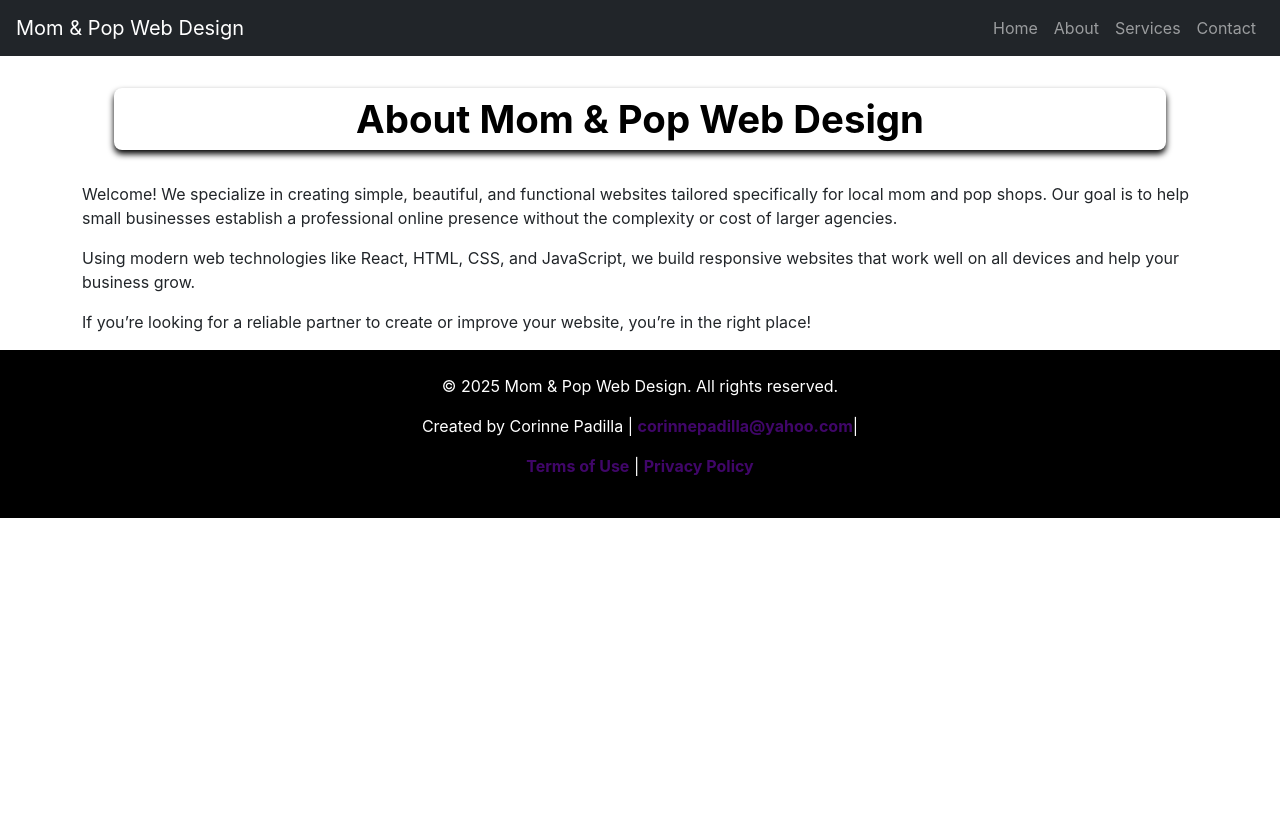
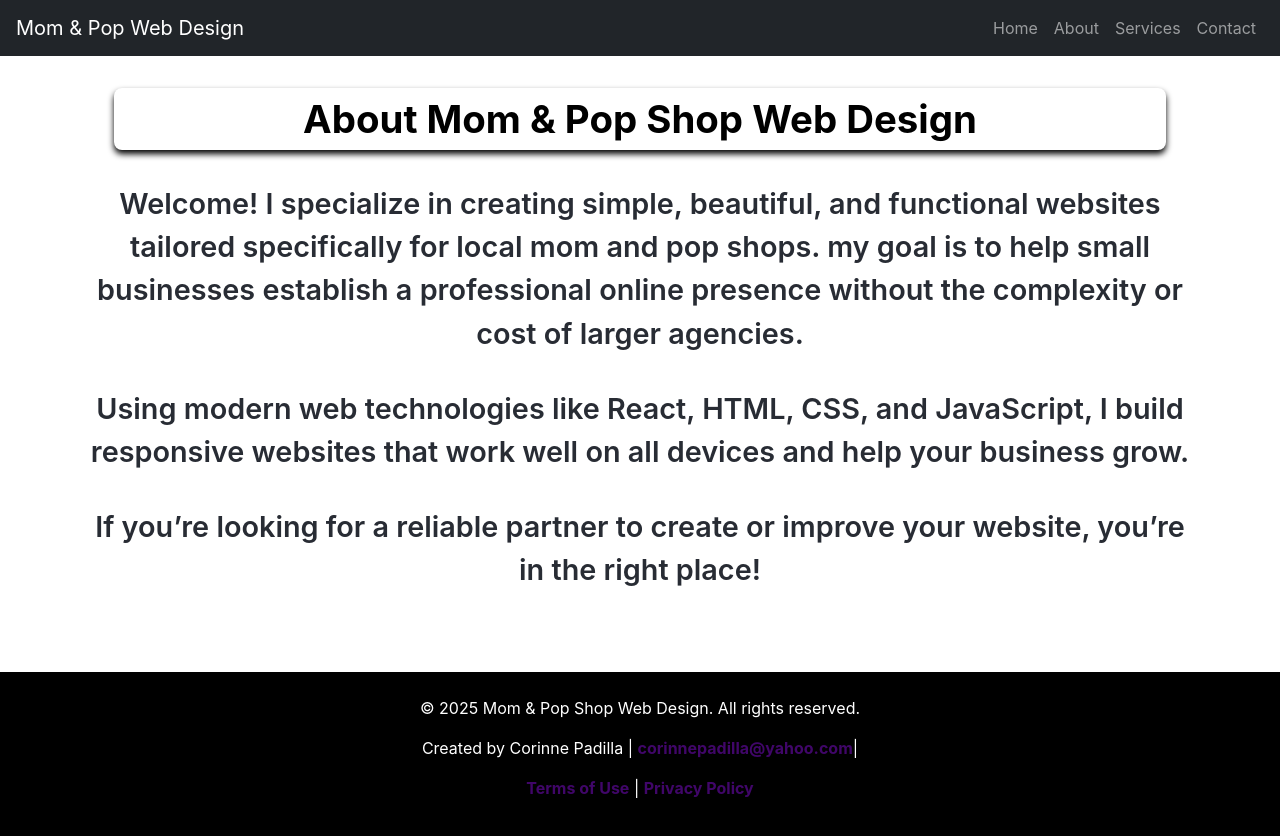
Before and after one commit to cochav4884/BusinessPortfolio, a React (Create React App) app in the folder mybusinessportfolio/: page /about in a window 1280 px wide. Shown: the top 836 px of the page. Before the commit the page ends 800 px from the top, so only its background shows below. Built offline with nearby package versions, Linux system fonts and the light colour scheme.

Commit message:
title rename and small modifications

```diff
--- a/mybusinessportfolio/public/index.html
+++ b/mybusinessportfolio/public/index.html
@@ -4,7 +4,7 @@
     <meta charset="utf-8" />
     <link rel="icon" href="%PUBLIC_URL%/favicon.ico" />
     <meta name="viewport" content="width=device-width, initial-scale=1" />
-    <meta name="theme-color" content="#000000" />
+    <meta name="apple-mobile-web-app-status-bar-style" content="black-translucent" />
     <meta
       name="description"
       content="Web site created using create-react-app"
@@ -24,7 +24,7 @@
       work correctly both with client-side routing and a non-root public URL.
       Learn how to configure a non-root public URL by running `npm run build`.
     -->
-    <title>React App</title>
+    <title>Mom & Pop Shop Web Design</title>
   </head>
   <body>
     <noscript>You need to enable JavaScript to run this app.</noscript>
--- a/mybusinessportfolio/src/App.css
+++ b/mybusinessportfolio/src/App.css
@@ -15,6 +15,18 @@
   text-align: center;
   color: #000000; /* black text */
   text-shadow: none;
+}
+
+.subheader {
+  font-size: 1.8rem;
+  margin: 2rem 0 1rem 0;
+  color: #282c34;
+  text-align: center;
+  font-weight: 600;
+}
+
+.container {
+  padding-bottom: 4rem;
 }
 
 .App {
@@ -154,7 +166,8 @@ textarea {
 
 .custom-button {
   background-color: #400669;
-  color: #fff;
+  color: #ffffff;
+  text-decoration: none;
   border: none;
   padding: 0.75rem;
   font-size: 1rem;
@@ -164,7 +177,9 @@ textarea {
 }
 
 .custom-button:hover {
-  background-color: #400669;
+  background-color: #000000;
+  color: #ffffff;
+  text-decoration: underline;
 }
 
 .status-message {
--- a/mybusinessportfolio/src/components/Footer.js
+++ b/mybusinessportfolio/src/components/Footer.js
@@ -5,7 +5,7 @@ function Footer() {
   return (
     <footer>
       <div className="container text-center">
-        <p>© {new Date().getFullYear()} Mom & Pop Web Design. All rights reserved.</p>
+        <p>© {new Date().getFullYear()} Mom & Pop Shop Web Design. All rights reserved.</p>
         <p>
           Created by Corinne Padilla |{" "}
           <Link to="/contact" className='privacy-inline-link '>
--- a/mybusinessportfolio/src/pages/About.js
+++ b/mybusinessportfolio/src/pages/About.js
@@ -3,17 +3,17 @@ import React from 'react';
 function About() {
   return (
     <div className="container mt-4">
-      <h1 className='page-header'>About Mom & Pop Web Design</h1>
-      <p>
-        Welcome! We specialize in creating simple, beautiful, and functional websites
-        tailored specifically for local mom and pop shops. Our goal is to help small businesses
+      <h1 className='page-header'>About Mom & Pop Shop Web Design</h1>
+      <p className='subheader'>
+        Welcome! I specialize in creating simple, beautiful, and functional websites
+        tailored specifically for local mom and pop shops. my goal is to help small businesses
         establish a professional online presence without the complexity or cost of larger agencies.
       </p>
-      <p>
+      <p className='subheader'>
         Using modern web technologies like React, HTML, CSS, and JavaScript,
-        we build responsive websites that work well on all devices and help your business grow.
+        I build responsive websites that work well on all devices and help your business grow.
       </p>
-      <p>
+      <p className='subheader'>
         If you’re looking for a reliable partner to create or improve your website,
         you’re in the right place!
       </p>
--- a/mybusinessportfolio/src/pages/Home.js
+++ b/mybusinessportfolio/src/pages/Home.js
@@ -5,16 +5,16 @@ function Home() {
   return (
     <div className="container mt-5">
       <div className="text-center">
-        <h1 className='page-header'>Welcome to Mom & Pop Web Design</h1>
-        <p className="lead mb-4">
+        <h1 className='page-header'>Welcome to Mom & Pop Shop Web Design</h1>
+        <p className="subheader">
           Helping local businesses build simple, beautiful websites that grow their customer base.
         </p>
-        <p>
+        <p className='subheader'>
           Whether you need a brand new website or a refresh, I specialize in creating easy-to-manage,
           responsive sites using HTML, CSS, JavaScript, and React.
         </p>
 
-        <a href="/services" className="btn btn-primary btn-lg mt-4">
+        <a href="/services" className="custom-button">
           View Our Services
         </a>
       </div>
```
